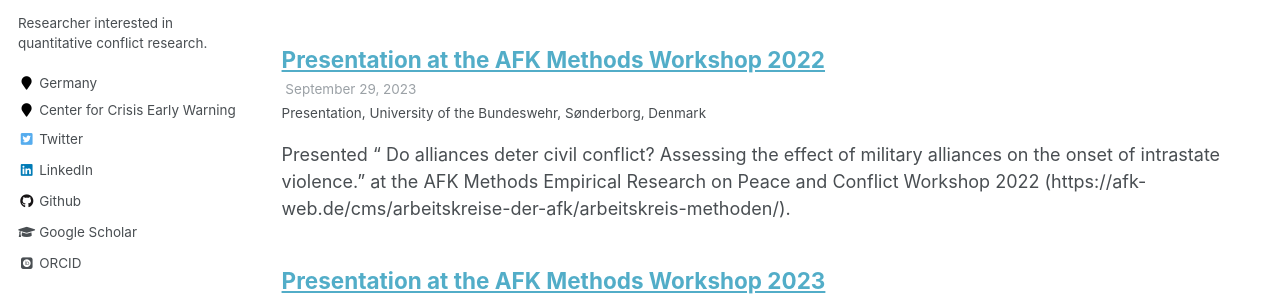
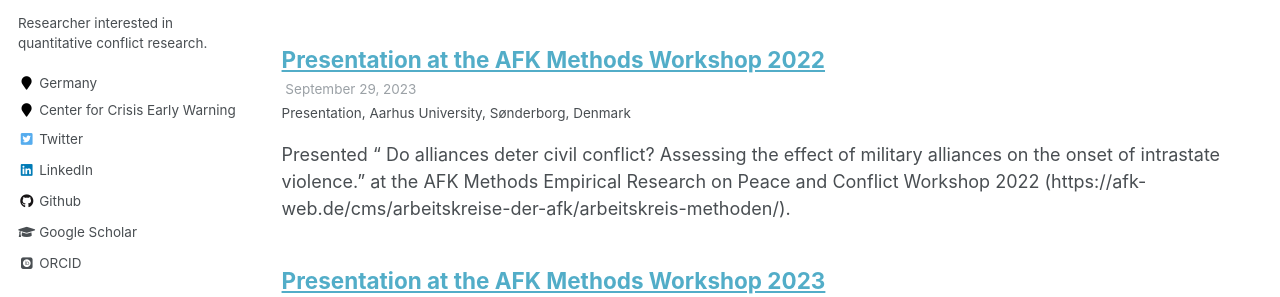
Before and after one commit to jwalterskirchen/jwalterskirchen.github.io, a Jekyll site: the page built from _pages/presentations.html, in a window 1280 px wide and 1198 px high. Shown: the part 339-636 px from the top of the window. Built offline with Jekyll 4.4.1, drawn with Linux system fonts in a browser that asks for light colours; some web fonts are replaced.

Commit message:
Update afk22.md

```diff
--- a/_presentations/afk22.md
+++ b/_presentations/afk22.md
@@ -3,7 +3,7 @@ title: "Presentation at the AFK Methods Workshop 2022"
 collection: presentations
 type: "Presentation"
 permalink: /presentations/afk23
-venue: "University of the Bundeswehr"
+venue: "Aarhus University"
 date: 2023-09-29
 location: "Sønderborg, Denmark"
 ---
```
